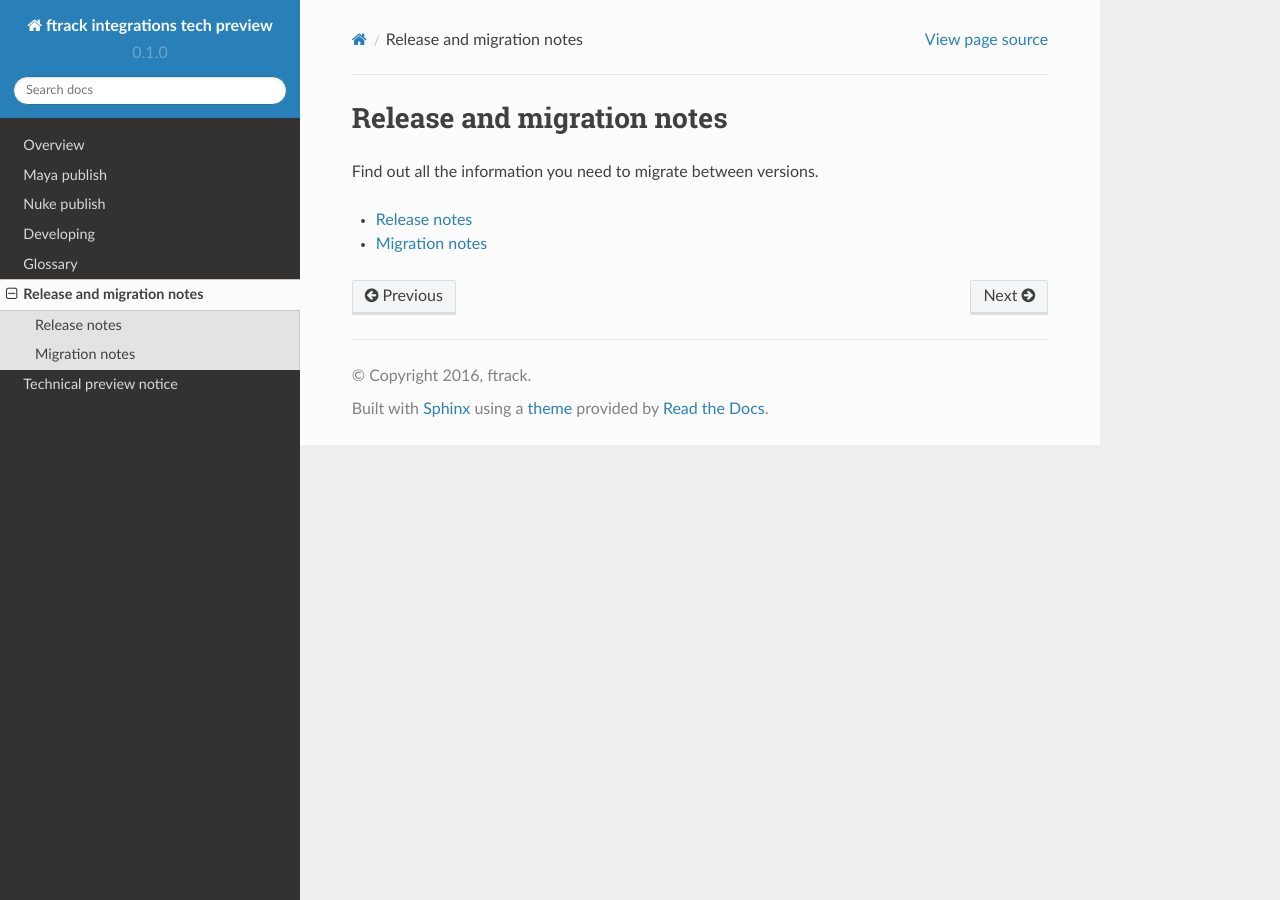
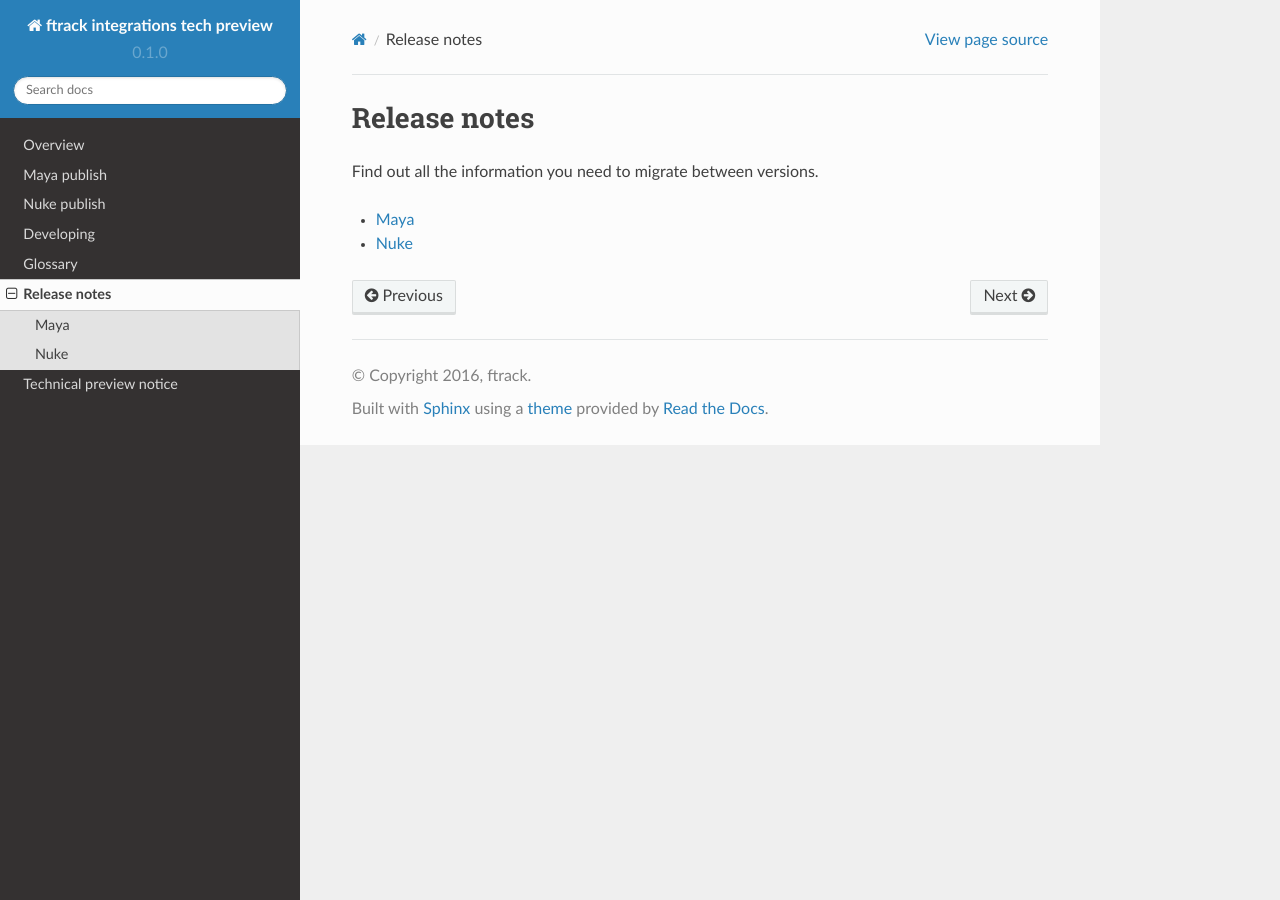
Before and after one commit to ftrackhq/ftrack-connect-documentation, a Sphinx documentation site: the page built from doc/release/index.rst, in a window 1280 px wide. Built offline with Sphinx 7.4.7 and the Read the Docs theme 2.0.0, drawn with Linux system fonts in a browser that asks for light colours.

Commit message:
Add release notes

```diff
--- a/doc/release/index.rst
+++ b/doc/release/index.rst
@@ -3,14 +3,14 @@
 
 .. _release:
 
-***************************
-Release and migration notes
-***************************
+*************
+Release notes
+*************
 
 Find out all the information you need to migrate between versions.
 
 .. toctree::
     :maxdepth: 1
 
-    release_notes
-    migration
+    maya/release_notes
+    nuke/release_notes
--- a/doc/release/release_notes.rst
+++ b/doc/release/maya/release_notes.rst
@@ -1,12 +1,12 @@
 ..
     :copyright: Copyright (c) 2016 ftrack
 
-.. _release/release_notes:
+.. _release/maya/release_notes:
 
 
-*************
-Release notes
-*************
+****
+Maya
+****
 
 .. release:: Upcoming
     :date: 2016-11-08
--- a/doc/release/migration.rst
+++ /dev/null
@@ -1,8 +0,0 @@
-..
-    :copyright: Copyright (c) 2016 ftrack
-
-.. _release/migration:
-
-***************
-Migration notes
-***************
--- /dev/null
+++ b/doc/release/nuke/release_notes.rst
@@ -0,0 +1,9 @@
+..
+    :copyright: Copyright (c) 2016 ftrack
+
+.. _release/nuke/release_notes:
+
+
+****
+Nuke
+****
```
